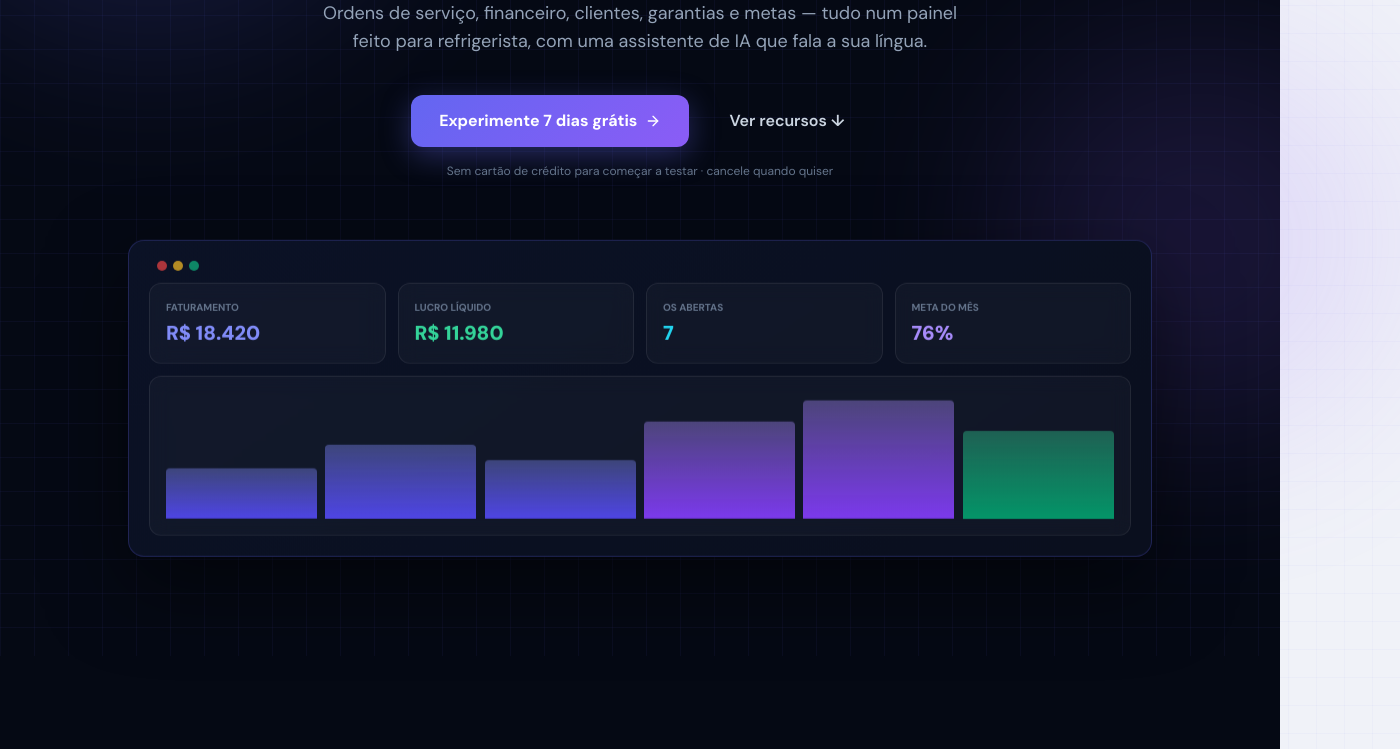
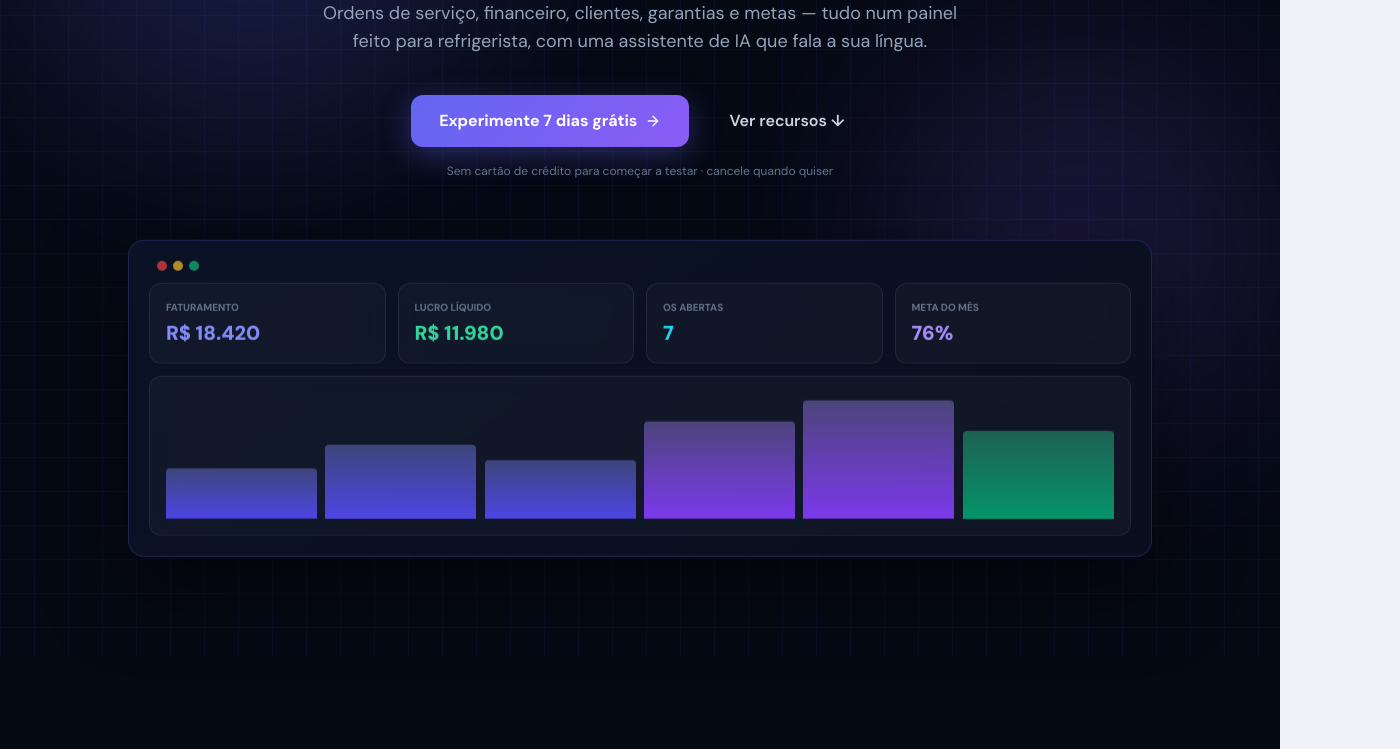
Before and after one commit to engenheiro672-collab/zapfrio-app, a plain HTML site: page index.html in a window 1280 px wide. Shown: the part 359-1108 px from the top of the page, 1400 px wide, since content can reach past the window. Drawn offline with nearby package versions, Linux system fonts and the light colour scheme.

Commit message:
corrige overflow das bolhas decorativas da pagina de vendas

```diff
--- a/index.html
+++ b/index.html
@@ -111,7 +111,7 @@ body.dark .badge-contato{background:#451a03;color:#fde68a;border-color:#92400e;}
 .ring-center{position:absolute;inset:0;display:flex;flex-direction:column;align-items:center;justify-content:center;}
 
 /* ══════════════ LANDING PAGE ══════════════ */
-#landing-page{background:#050914;color:#e2e8f0;min-height:100vh;overflow-x:hidden;}
+#landing-page{background:#050914;color:#e2e8f0;min-height:100vh;overflow-x:hidden;position:relative;width:100%;max-width:100vw;touch-action:pan-y;}
 .lp-nav{position:fixed;top:0;left:0;right:0;z-index:50;backdrop-filter:blur(14px);background:rgba(5,9,20,.7);border-bottom:1px solid rgba(99,102,241,.15);}
 .lp-grid-bg{background-image:linear-gradient(rgba(99,102,241,.06) 1px,transparent 1px),linear-gradient(90deg,rgba(99,102,241,.06) 1px,transparent 1px);background-size:34px 34px;}
 .lp-glow{position:absolute;border-radius:50%;filter:blur(90px);pointer-events:none;}
@@ -156,9 +156,11 @@ body.with-trial-banner main{ margin-top:36px; }
 <body>
 
 <!-- ══════════════════════════════════════ LANDING PAGE ══════════════════════════════════════ -->
-<div id="landing-page">
-    <div class="lp-glow" style="width:500px;height:500px;background:#6366f1;opacity:.18;top:-100px;left:-100px;"></div>
-    <div class="lp-glow" style="width:400px;height:400px;background:#8b5cf6;opacity:.15;top:400px;right:-120px;"></div>
+<div id="landing-page" style="overflow-x:hidden;">
+    <div class="absolute inset-0 overflow-hidden pointer-events-none" style="z-index:0;">
+        <div class="lp-glow" style="width:500px;height:500px;background:#6366f1;opacity:.18;top:0;left:0;"></div>
+        <div class="lp-glow" style="width:400px;height:400px;background:#8b5cf6;opacity:.15;top:400px;right:0;"></div>
+    </div>
 
     <nav class="lp-nav">
         <div class="max-w-6xl mx-auto px-6 py-4 flex items-center justify-between">
```
